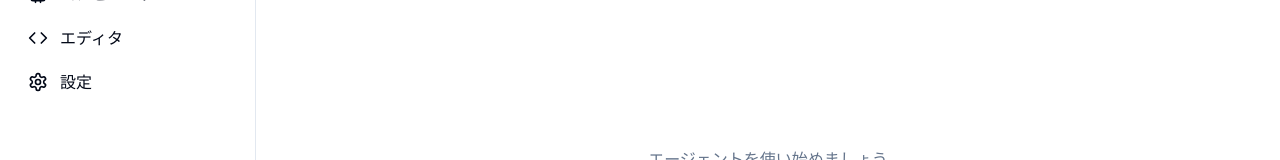
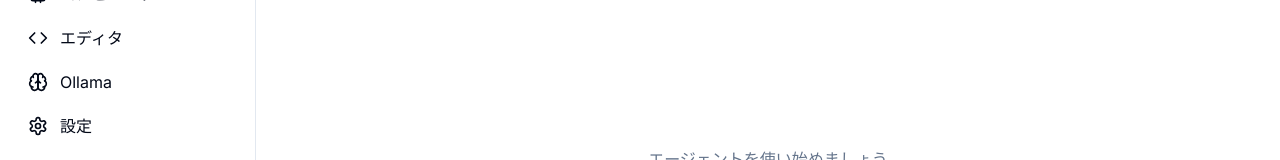
Before and after one commit to ZundamonnoVRChatkaisetu/windows-manus-clone, a Next.js app: page /chat in a window 1280 px wide. Shown: the part 238-398 px from the top of the page. Built offline with nearby package versions, Linux system fonts and the light colour scheme.

Commit message:
Update sidebar to add Ollama page link

```diff
--- a/src/components/layout/sidebar.tsx
+++ b/src/components/layout/sidebar.tsx
@@ -9,7 +9,8 @@ import {
   Settings,
   Menu,
   X,
-  Cpu
+  Cpu,
+  Brain
 } from 'lucide-react';
 import Link from 'next/link';
 
@@ -46,6 +47,11 @@ const navItems: NavItem[] = [
     title: 'エディタ',
     href: '/editor',
     icon: <Code className="h-5 w-5" />,
+  },
+  {
+    title: 'Ollama',
+    href: '/ollama',
+    icon: <Brain className="h-5 w-5" />,
   },
   {
     title: '設定',
```
